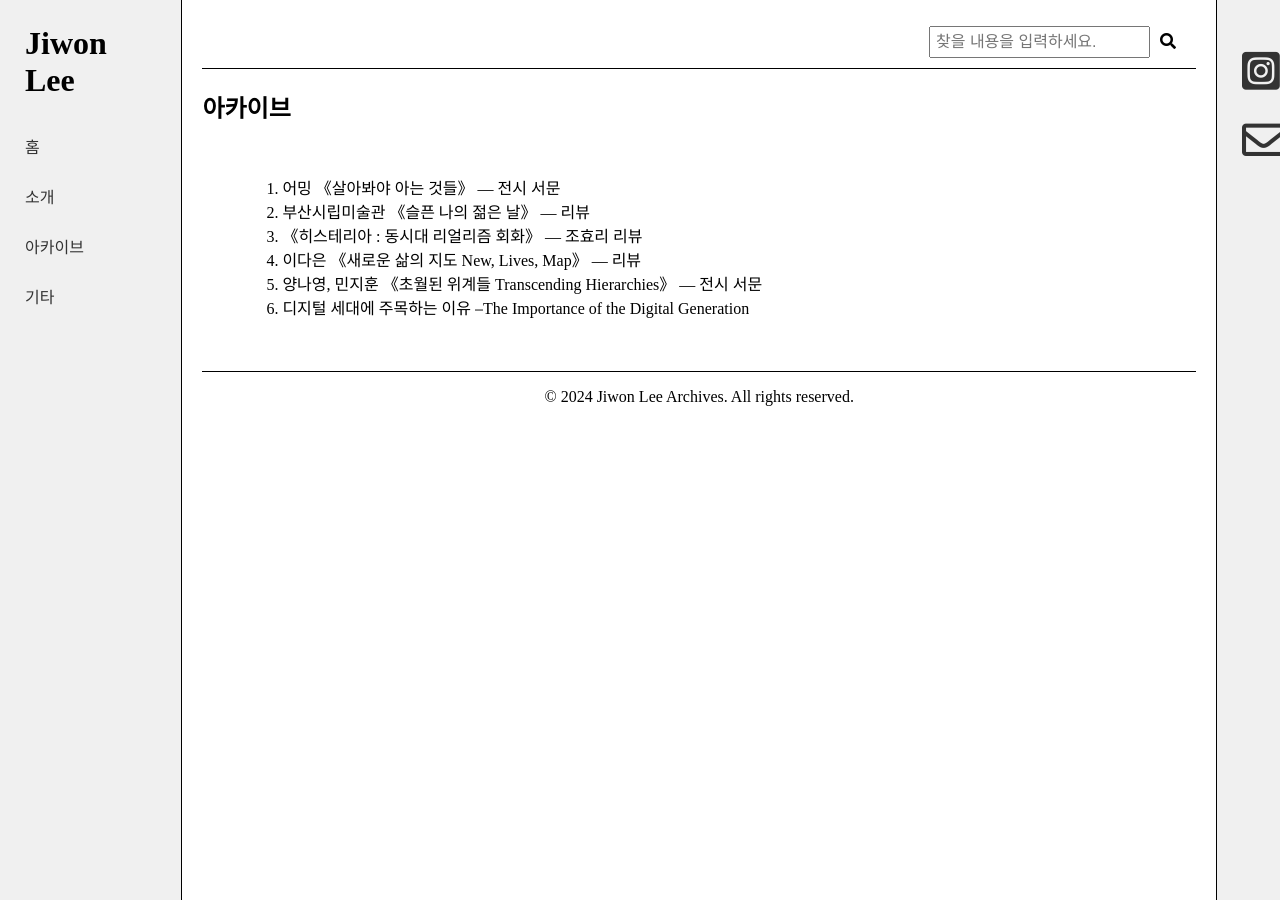
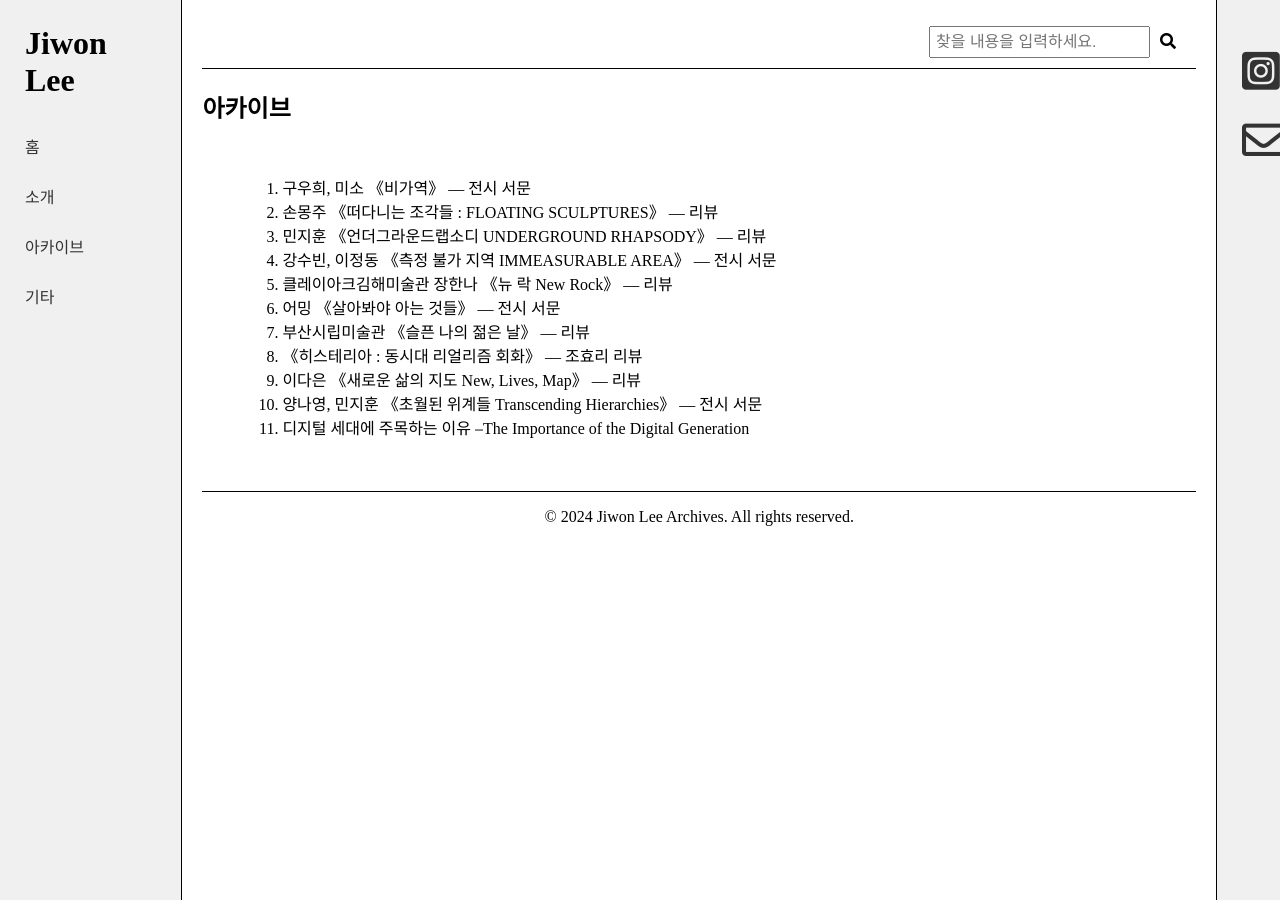
Before and after one commit to LfayeJ/archives, a Jekyll site: the page built from archive.md, in a window 1280 px wide. Built offline with Jekyll 4.4.1, drawn with Linux system fonts in a browser that asks for light colours; some web fonts are replaced.

Commit message:
Update archive.md

```diff
--- a/archive.md
+++ b/archive.md
@@ -3,7 +3,12 @@ layout: default
 title: 아카이브
 ---
 ## 아카이브
-> 01. [어밍 《살아봐야 아는 것들》 — 전시 서문](archives_0006.md)
+> 01. [구우희, 미소 《비가역》 — 전시 서문](archives_0011.md)
+> 00. [손몽주 《떠다니는 조각들 : FLOATING SCULPTURES》 — 리뷰](archives_0010.md)
+> 00. [민지훈 《언더그라운드랩소디 UNDERGROUND RHAPSODY》 — 리뷰](archives_0009.md)
+> 00. [강수빈, 이정동 《측정 불가 지역 IMMEASURABLE AREA》 — 전시 서문](archives_0008.md)
+> 00. [클레이아크김해미술관 장한나 《뉴 락 New Rock》 — 리뷰](archives_0007.md)
+> 00. [어밍 《살아봐야 아는 것들》 — 전시 서문](archives_0006.md)
 > 00. [부산시립미술관 《슬픈 나의 젊은 날》 — 리뷰](archives_0005.md)
 > 00. [《히스테리아 : 동시대 리얼리즘 회화》 — 조효리 리뷰](archives_0004.md)
 > 00. [이다은 《새로운 삶의 지도 New, Lives, Map》 — 리뷰](archives_0003.md)
```
